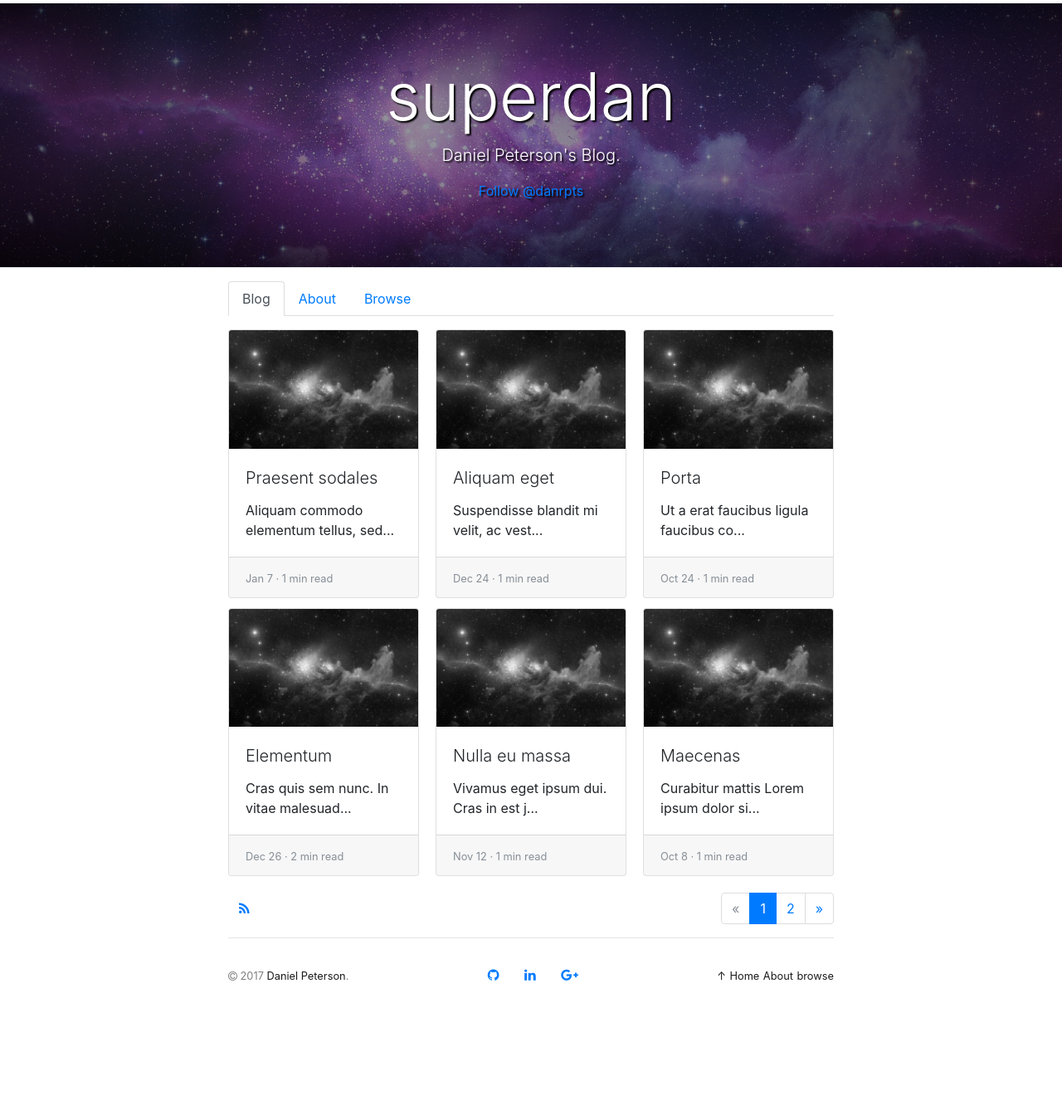
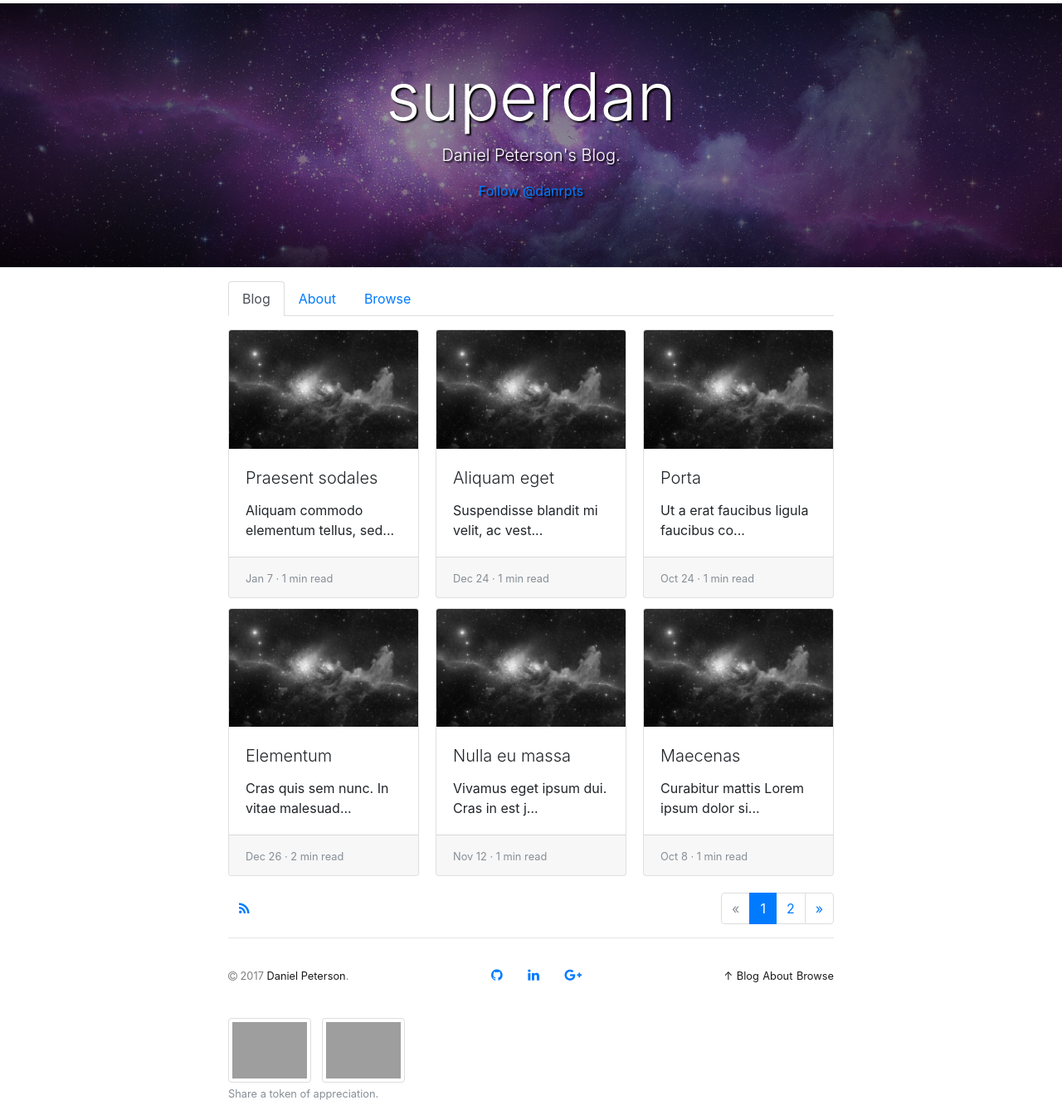
Before and after one commit to danrpts/danrpts.github.io, a Jekyll site: the page built from index.html, in a window 1280 px wide. Shown: the whole page at 83% size. Built offline with Jekyll 4.4.1, drawn with Linux system fonts in a browser that asks for light colours; nearby versions of some CDN libraries; the list of posts is cut into pages by our own code; comment, search, counter and statistics services are not loaded; before the commit the page ends 1219 px from its top, so only the background shows below that.

Commit message:
added crypto addresses to footer

```diff
--- a/_includes/footer.html
+++ b/_includes/footer.html
@@ -2,6 +2,7 @@
 <!-- _includes/footer.html -->
 
 <footer class="container mb-3">
+
   <div class="row justify-content-center">
     <div class="col-lg-8">
       <hr />
@@ -24,21 +25,29 @@
         </span>
 
         <span class="navbar-text">
-
           <small><a href="{{ page_url | append: "#top" | relative_url }}">&uarr;</a></small>
-          <small><a href="{{ "/" | relative_url }}">Home</a></small>
-
+          <small><a href="/">Blog</a></small>
           {% assign paths = site.pages | map: "path" %}
-
           {% for path in paths %}
             {% assign page = site.pages | where: "path", path | first %}
             {% if page.title %}
-            <small><a href="{{ page.url | relative_url }}">{{ page.title | escape }}</a></small>
-            {%endif%}
+            <small><a href="{{ page.url | relative_url }}">{{ page.title | escape | capitalize }}</a></small>
+            {% endif %}
           {% endfor %}
         </span>
 
       </nav>
     </div>
   </div>
+  <div class="row justify-content-center mt-4">
+    <div class="col-lg-8">
+      <a href="bitcoin:{{ site.wallet.btc }}">
+        <img width="100" height="100" class="img-thumbnail mr-1" src={{ site.wallet.btc | prepend: "/assets/images/" | append: "_btc_qr_code.png" | absolute_url }}></a>
+      </a>
+      <a href="ethereum:{{ site.wallet.eth }}">
+        <img width="100" height="100" class="img-thumbnail ml-1" src={{ site.wallet.eth | prepend: "/assets/images/" | append: "_eth_qr_code.png" | absolute_url }}></a>
+      </a>
+      <small class="form-text text-muted text-left">Share a token of appreciation.</small>
+    </div>
+  </div>
 </footer>
```
